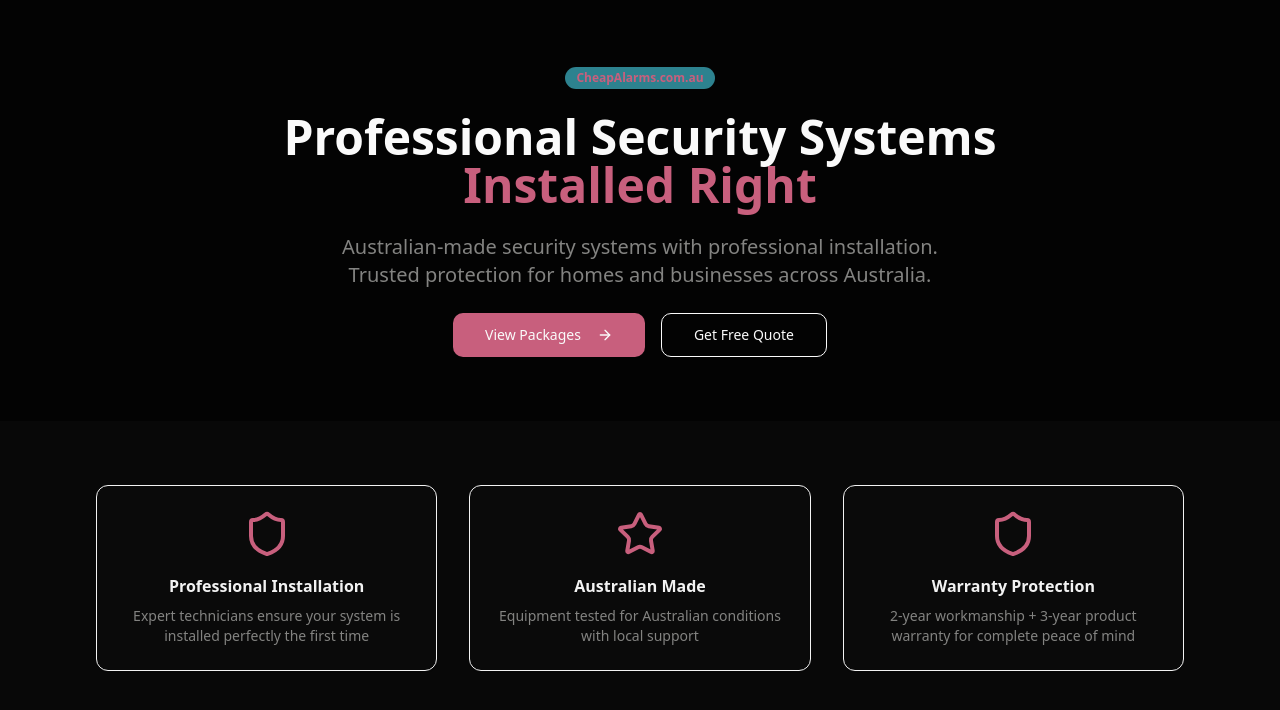
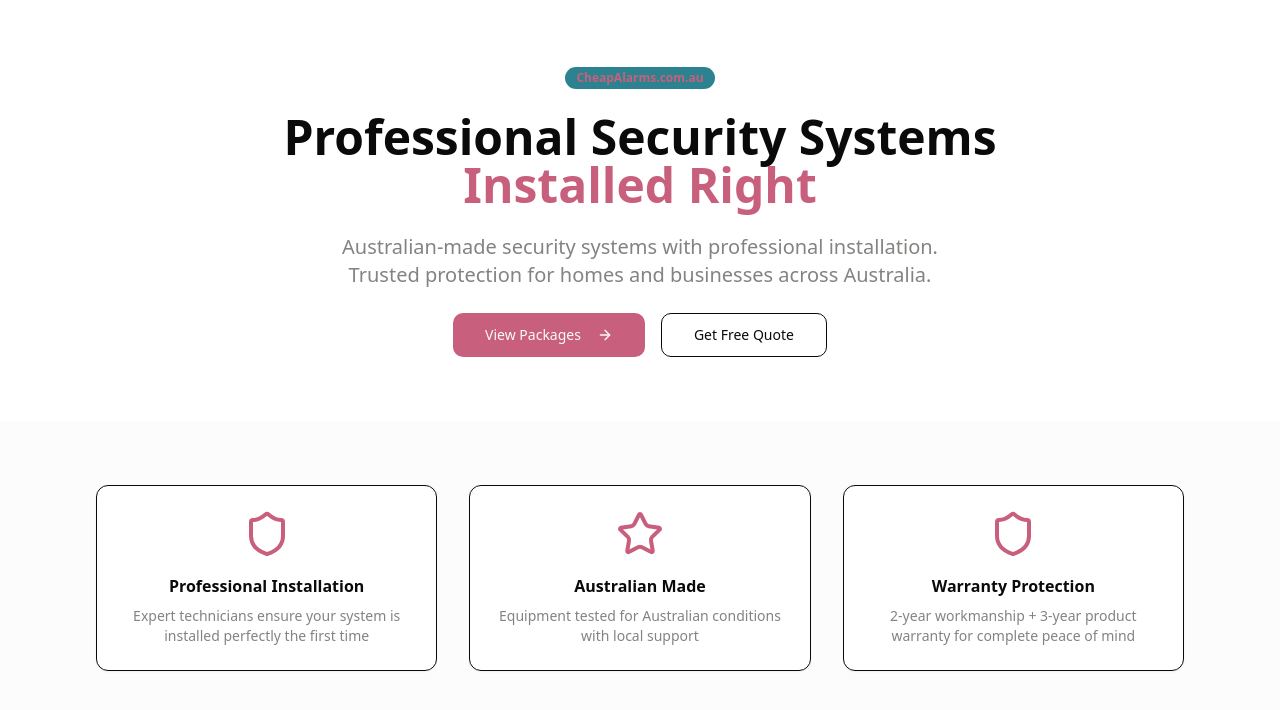
Before and after one commit to storpa26/package-builder, a React (Vite) app: page / in a window 1280 px wide. Shown: the top 710 px of the page. Built offline with nearby package versions, Linux system fonts and the light colour scheme; no server answers.

Commit message:
Fix black background
Change background color to white.

```diff
--- a/src/index.css
+++ b/src/index.css
@@ -17,15 +17,15 @@ All colors MUST be HSL.
     --pink-bright: 320 100% 70%; /* #ff66c4 */
     --teal-new: 188 98% 34%;    /* #018295 */
 
-    /* Semantic Tokens */
-    --background: var(--black);
-    --foreground: 0 0% 98%;
+    /* Semantic Tokens - White Background Theme */
+    --background: 0 0% 100%;     /* White background */
+    --foreground: 0 0% 3.9%;     /* Dark text */
 
-    --card: 0 0% 4%;
-    --card-foreground: 0 0% 95%;
+    --card: 0 0% 100%;
+    --card-foreground: 0 0% 3.9%;
 
-    --popover: 0 0% 4%;
-    --popover-foreground: 0 0% 95%;
+    --popover: 0 0% 100%;
+    --popover-foreground: 0 0% 3.9%;
 
     --primary: var(--pink);
     --primary-foreground: 0 0% 98%;
@@ -34,25 +34,25 @@ All colors MUST be HSL.
     --secondary: var(--teal);
     --secondary-foreground: 0 0% 98%;
 
-    --muted: 0 0% 8%;
+    --muted: 0 0% 96.1%;
     --muted-foreground: var(--ash);
 
     --accent: var(--pink-bright);
-    --accent-foreground: var(--black);
+    --accent-foreground: 0 0% 9%;
 
     --destructive: 0 84% 60%;
     --destructive-foreground: 0 0% 98%;
 
-    --border: hsl(var(--ash) / 0.3);
-    --input: hsl(var(--ash) / 0.2);
+    --border: hsl(var(--ash) / 0.2);
+    --input: hsl(var(--ash) / 0.15);
     --ring: var(--teal-new);
     --focus: var(--teal-new);
 
     /* Custom design tokens */
     --gradient-brand: linear-gradient(135deg, hsl(var(--pink)), hsl(var(--pink-bright)));
-    --gradient-subtle: linear-gradient(180deg, hsl(var(--black)), hsl(0 0% 4%));
-    --shadow-card: 0 4px 6px -1px hsl(var(--black) / 0.3), 0 2px 4px -1px hsl(var(--ash) / 0.1);
-    --shadow-elevated: 0 10px 15px -3px hsl(var(--black) / 0.4), 0 4px 6px -2px hsl(var(--ash) / 0.2);
+    --gradient-subtle: linear-gradient(180deg, hsl(var(--background)), hsl(0 0% 96%));
+    --shadow-card: 0 4px 6px -1px hsl(0 0% 0% / 0.1), 0 2px 4px -1px hsl(0 0% 0% / 0.06);
+    --shadow-elevated: 0 10px 15px -3px hsl(0 0% 0% / 0.1), 0 4px 6px -2px hsl(0 0% 0% / 0.05);
 
     /* Capacity meter colors */
     --capacity-safe: var(--teal);
```
